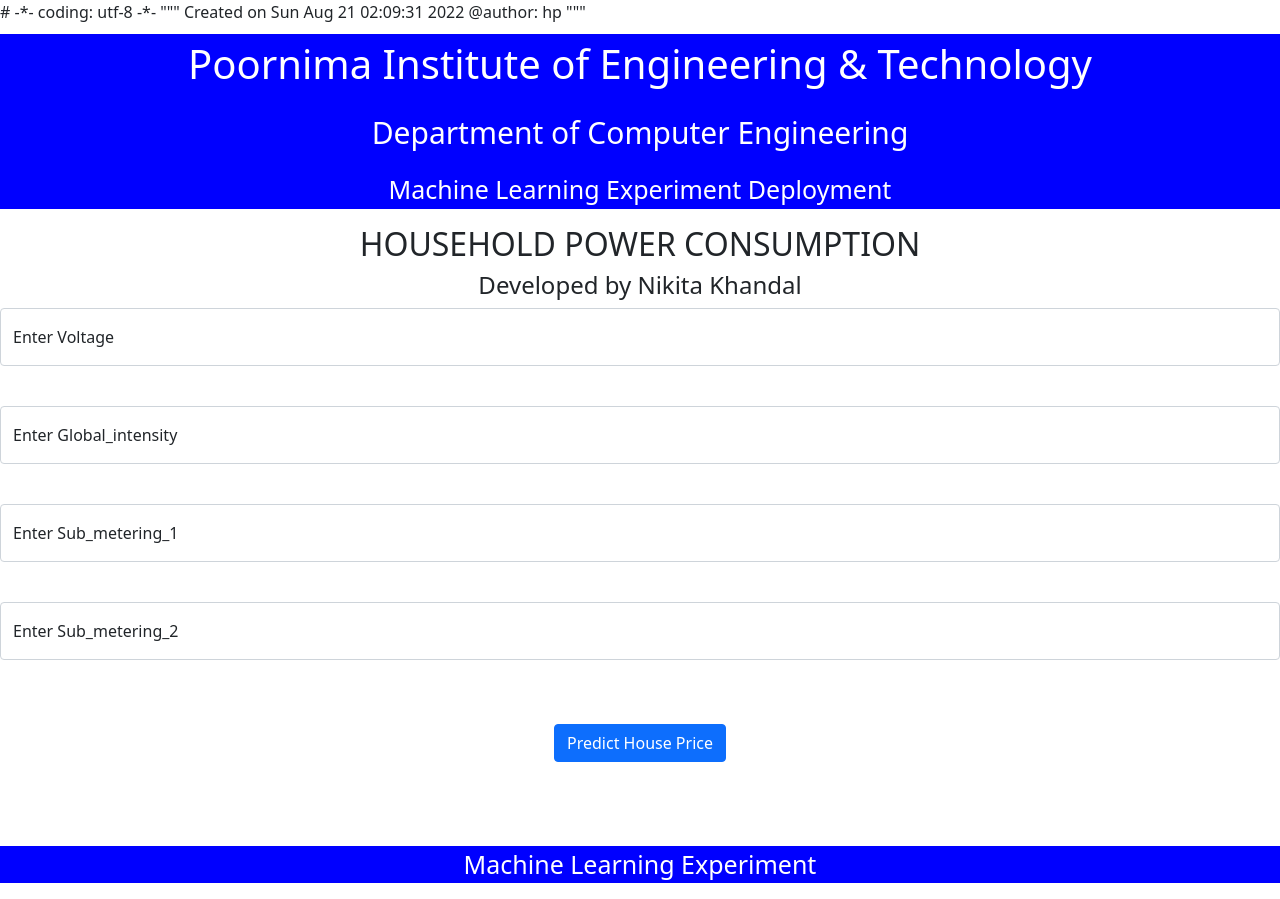
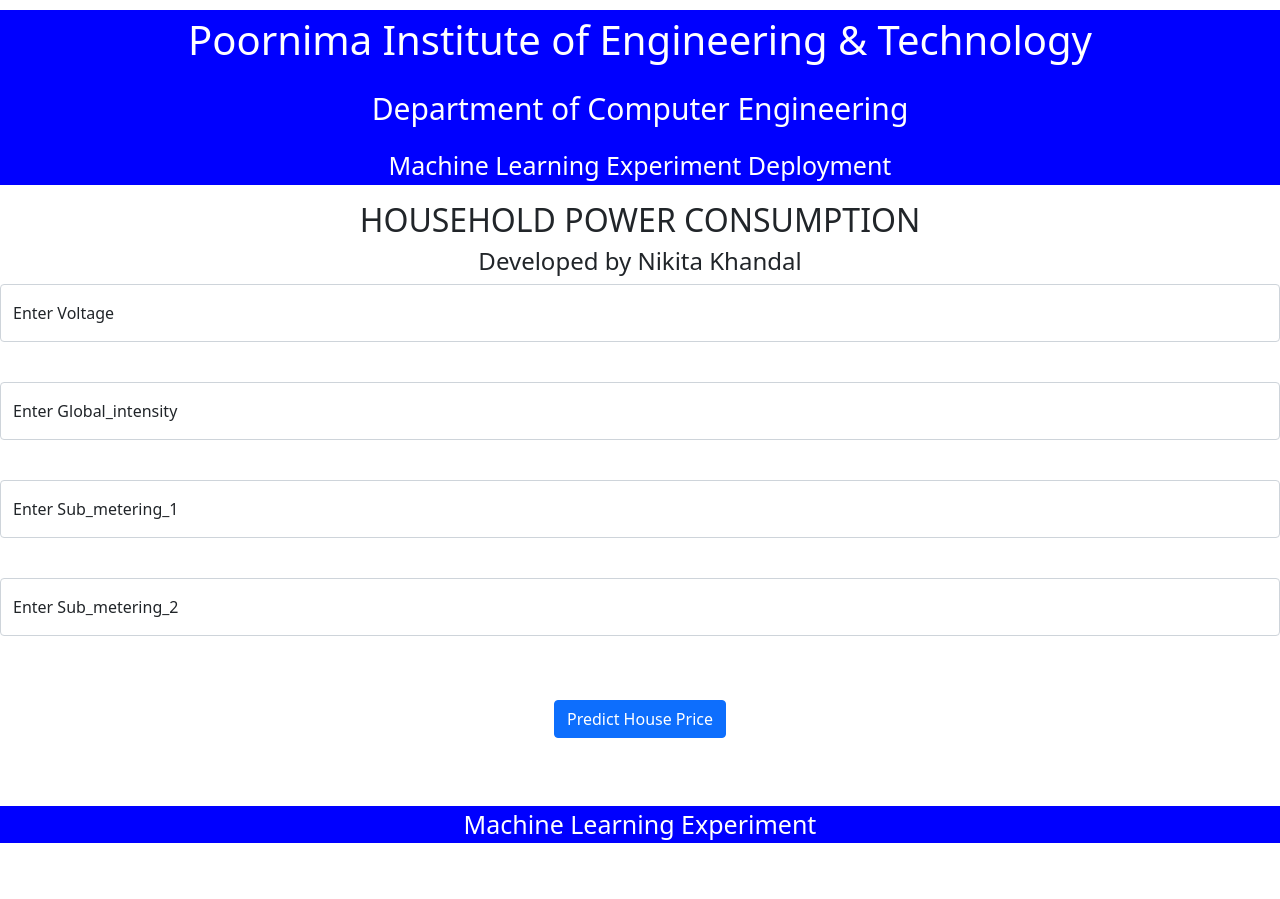
Before and after one commit to NIKITA0509-I/POWERHOUSE-PREDICTION, a Flask app: page / in a window 1280 px wide. After the commit the page ends 843 px from the top, so only its background shows below. Run offline with Flask 2, Linux system fonts and the light colour scheme; parts of the project's set-up code (start-up, migrations or seed data) failed here and were passed over.

Commit message:
Update index.html

```diff
--- a/templates/index.html
+++ b/templates/index.html
@@ -1,9 +1,4 @@
-# -*- coding: utf-8 -*-
-"""
-Created on Sun Aug 21 02:09:31 2022
 
-@author: hp
-"""
 
 
 <!DOCTYPE html>
```
